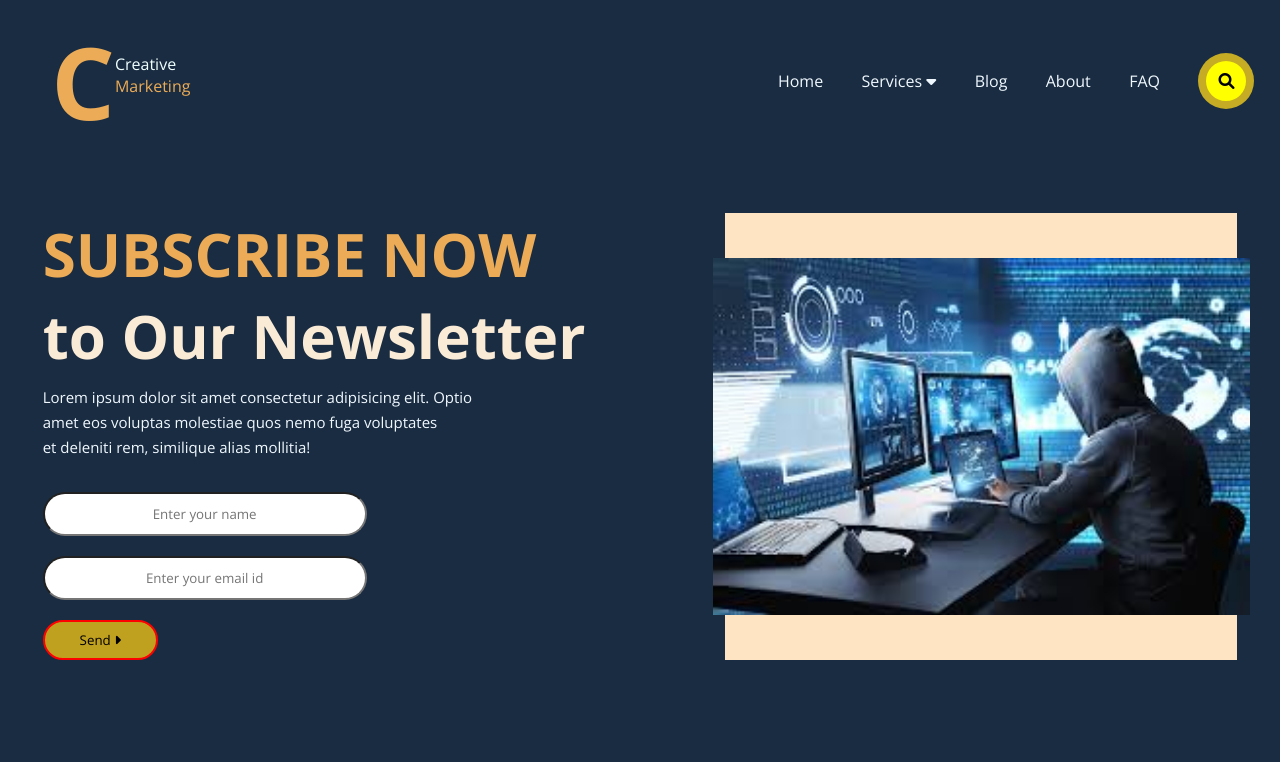
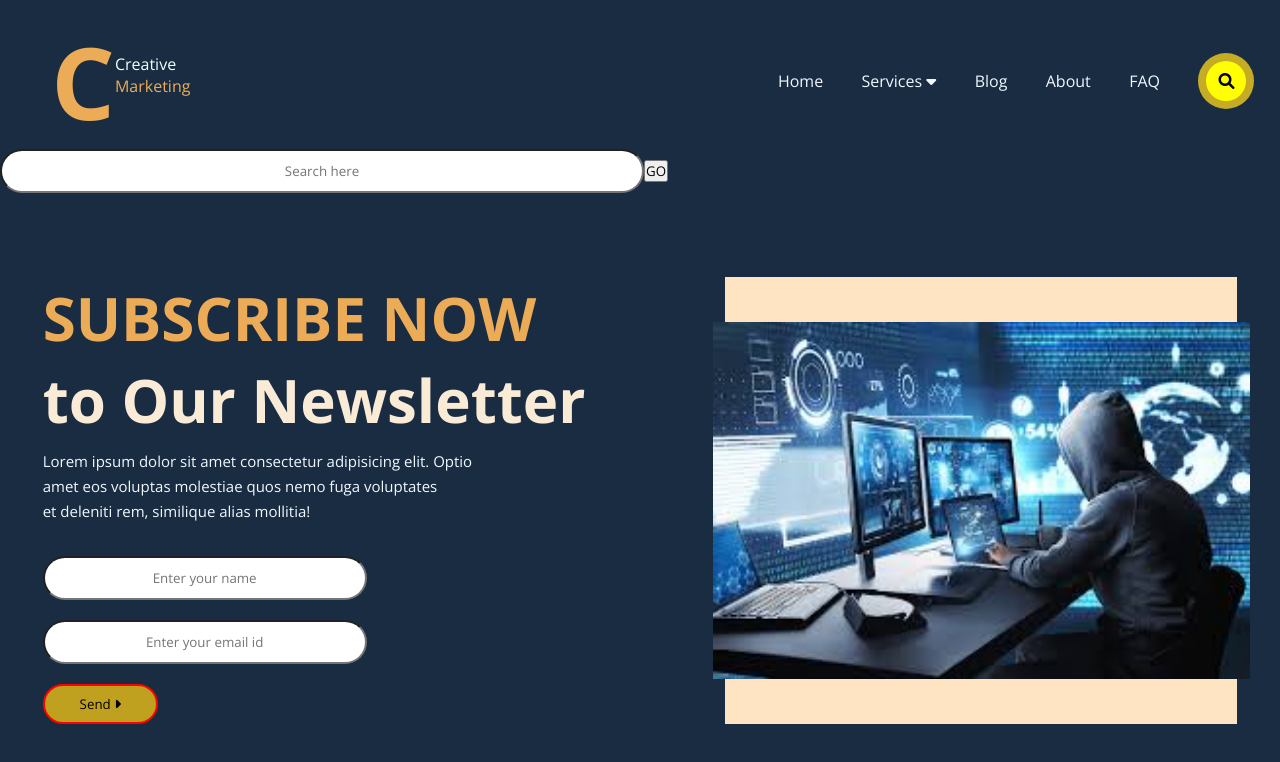
Before and after one commit to hemant1883/new-web-layout, a plain HTML site: page index.html in a window 1280 px wide. Drawn offline with nearby package versions, Linux system fonts and the light colour scheme.

Commit message:
Update index.html

```diff
--- a/index.html
+++ b/index.html
@@ -28,6 +28,10 @@
 </div>
     </div>
 
+ <div id="search-div">
+        <input type="text" placeholder="Search here"><button>GO</button>
+    </div>
+
 <div class="main">
 <div id="text">
     <div id="font">
@@ -39,10 +43,11 @@
 </div>
 
 <div id="input">
+    <form>
 <input type="text" placeholder="Enter your name" id="iname">
-<input type="email" placeholder="Enter your email id" id="iemail">
-<button  id="Send">Send <i class="fa-solid fa-caret-right"></i></button>
-
+<input type="email" placeholder="Enter your email id" id="iemail"><br>
+<button  id="Send" onclick="alertFunct()">Send <i class="fa-solid fa-caret-right"></i></button>
+    </form>
 </div>
 </div>
 
```
